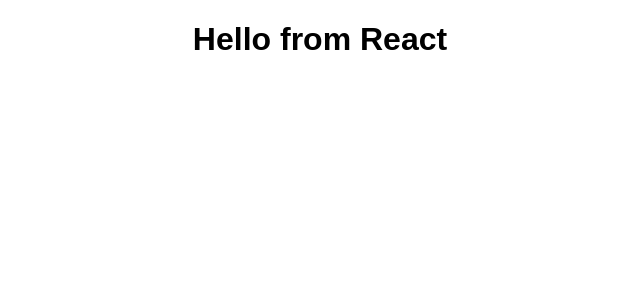
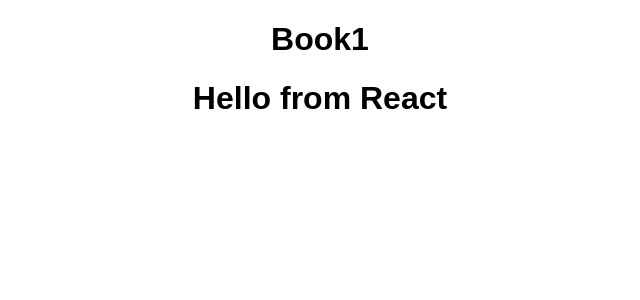
Before and after one commit to tan75/ExLibrisUI, a React (Create React App) app in the folder exlibrisui/: page / in a window 1280 px wide. Shown: the top 300 px of the page, without its empty margins (320-960 px from the left). Built offline with nearby package versions, Linux system fonts and the light colour scheme.

Commit message:
Book component created

```diff
--- a/exlibrisui/src/App.js
+++ b/exlibrisui/src/App.js
@@ -1,9 +1,11 @@
 import React from 'react';
 import './App.css';
+import Book from './Book/Book';
 
 export default function App() {
   return (
     <div className="App">
+      <Book />
       <h1>Hello from React</h1>
     </div>
   );
--- a/exlibrisui/src/Book/Book.js
+++ b/exlibrisui/src/Book/Book.js
@@ -3,9 +3,9 @@ import React from 'react';
 const Book = () => {
   return (
     <div>
-
+      <h1>Book1</h1>
     </div>
-  )
-}
+  );
+};
 
 export default Book;
```
